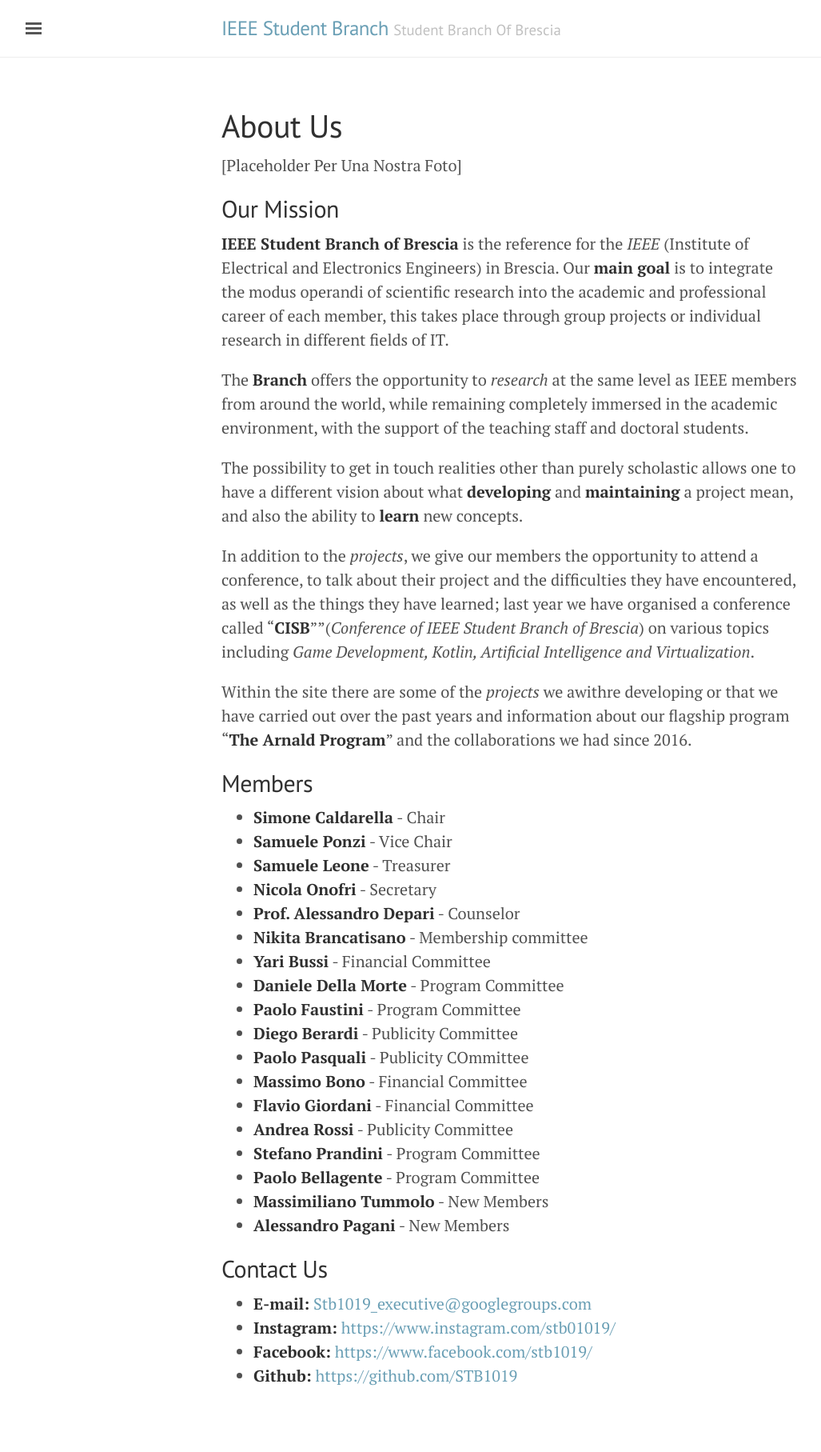
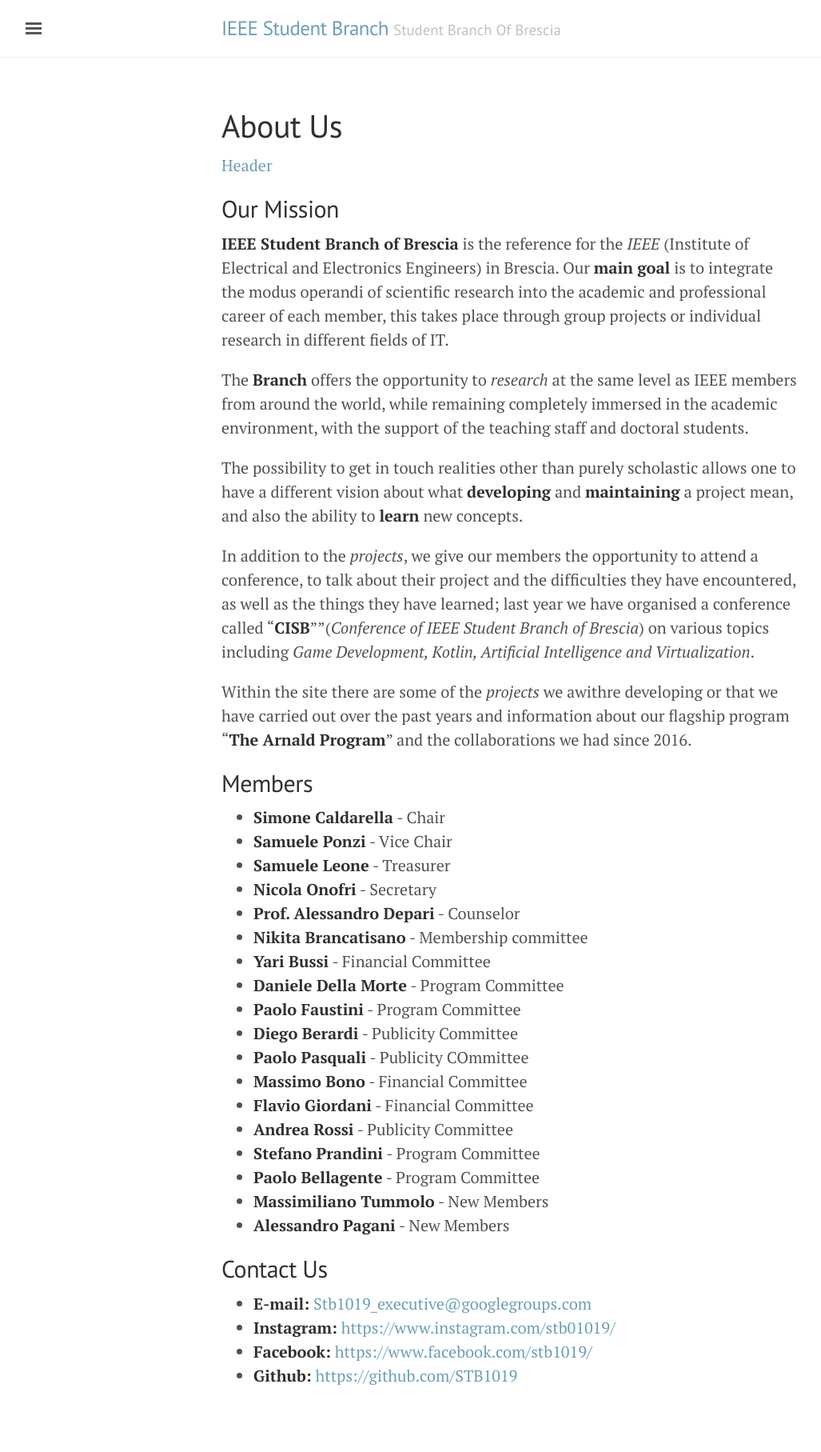
Before and after one commit to ieee-brescia/ieee-brescia.github.io, a Jekyll site: the page built from about_us.md, in a window 1280 px wide. Shown: the whole page at 80% size, without its empty margins (3-1030 px from the left). Built offline with Jekyll 4.4.1, drawn with Linux system fonts in a browser that asks for light colours.

Commit message:
Update about_us.md

```diff
--- a/about_us.md
+++ b/about_us.md
@@ -5,7 +5,8 @@
 tags: [ieee, contacts, Info]
 ---
 
-[Placeholder Per Una Nostra Foto]
+[Header](/images/header_about_us.jpg)
+
 
 ## Our Mission
 
```
